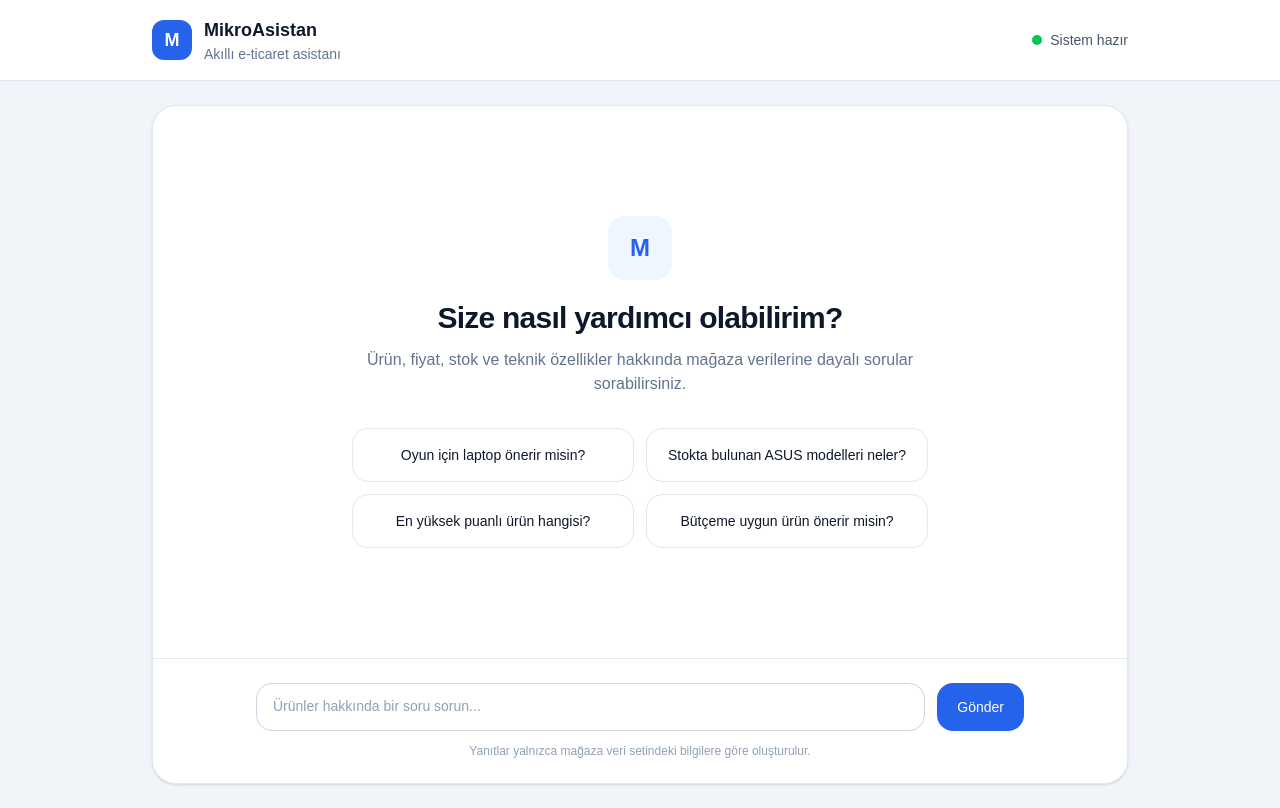
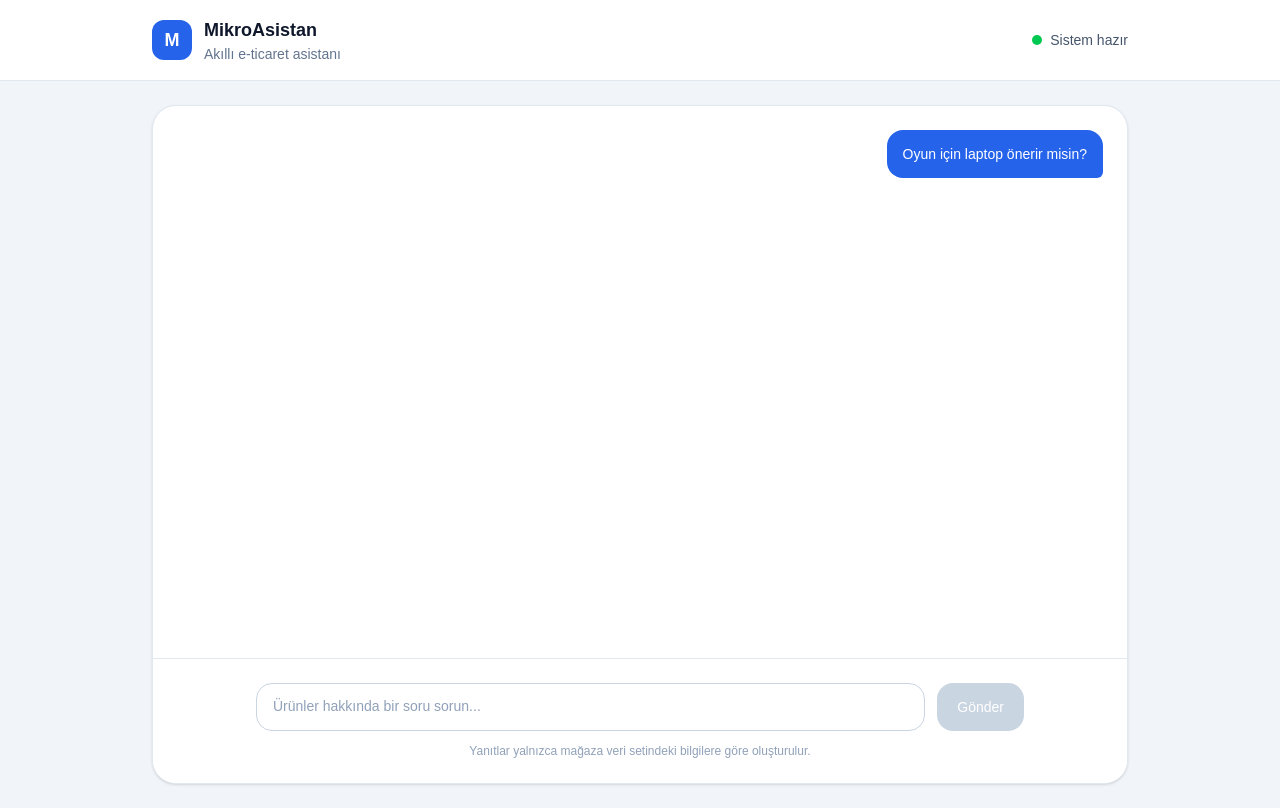
Before and after one commit to erenkara0/Smart-E-Commerce-Assistant, a Next.js app in the folder frontend/: page / in a window 1280 px wide. Both pictures are taken after a click on the button "Oyun için laptop önerir misin?". Built offline with nearby package versions, Linux system fonts and the light colour scheme.

Commit message:
feat: add interactive chat message flow

```diff
--- a/frontend/src/app/page.tsx
+++ b/frontend/src/app/page.tsx
@@ -1,4 +1,48 @@
+"use client";
+
+import { FormEvent, useState } from "react";
+
+type ChatMessage = {
+  id: string;
+  role: "user" | "assistant";
+  content: string;
+};
+
+const suggestedQuestions = [
+  "Oyun için laptop önerir misin?",
+  "Stokta bulunan ASUS modelleri neler?",
+  "En yüksek puanlı ürün hangisi?",
+  "Bütçeme uygun ürün önerir misin?",
+];
+
 export default function Home() {
+  const [messageInput, setMessageInput] = useState("");
+  const [messages, setMessages] = useState<ChatMessage[]>([]);
+
+  function sendMessage(content: string) {
+    const cleanedMessage = content.trim();
+
+    if (!cleanedMessage) {
+      return;
+    }
+
+    setMessages((currentMessages) => [
+      ...currentMessages,
+      {
+        id: crypto.randomUUID(),
+        role: "user",
+        content: cleanedMessage,
+      },
+    ]);
+
+    setMessageInput("");
+  }
+
+  function handleSubmit(event: FormEvent<HTMLFormElement>) {
+    event.preventDefault();
+    sendMessage(messageInput);
+  }
+
   return (
     <div className="min-h-screen bg-slate-100 text-slate-900">
       <header className="border-b border-slate-200 bg-white">
@@ -25,8 +69,9 @@ export default function Home() {
 
       <main className="mx-auto flex min-h-[calc(100vh-73px)] max-w-5xl flex-col px-4 py-6 sm:px-6">
         <section className="flex flex-1 flex-col overflow-hidden rounded-3xl border border-slate-200 bg-white shadow-sm">
-          <div className="flex flex-1 items-center justify-center p-6">
-            <div className="max-w-xl text-center">
+          <div className="flex flex-1 overflow-y-auto p-6">
+            {messages.length === 0 ? (
+              <div className="m-auto max-w-xl text-center">
                 <div className="mx-auto mb-5 flex h-16 w-16 items-center justify-center rounded-2xl bg-blue-50 text-2xl font-bold text-[#2563EB]">
                   M
                 </div>
@@ -41,39 +86,41 @@ export default function Home() {
                 </p>
 
                 <div className="mt-8 grid gap-3 text-left sm:grid-cols-2">
+                  {suggestedQuestions.map((question) => (
                     <button
+                      key={question}
                       type="button"
+                      onClick={() => sendMessage(question)}
                       className="rounded-2xl border border-slate-200 p-4 text-sm transition hover:border-blue-300 hover:bg-blue-50"
                     >
-                  Oyun için laptop önerir misin?
+                      {question}
                     </button>
-
-                <button
-                  type="button"
-                  className="rounded-2xl border border-slate-200 p-4 text-sm transition hover:border-blue-300 hover:bg-blue-50"
-                >
-                  Stokta bulunan ASUS modelleri neler?
-                </button>
-
-                <button
-                  type="button"
-                  className="rounded-2xl border border-slate-200 p-4 text-sm transition hover:border-blue-300 hover:bg-blue-50"
-                >
-                  En yüksek puanlı ürün hangisi?
-                </button>
-
-                <button
-                  type="button"
-                  className="rounded-2xl border border-slate-200 p-4 text-sm transition hover:border-blue-300 hover:bg-blue-50"
-                >
-                  Bütçeme uygun ürün önerir misin?
-                </button>
+                  ))}
                 </div>
               </div>
+            ) : (
+              <div className="flex w-full flex-col gap-4">
+                {messages.map((message) => (
+                  <div
+                    key={message.id}
+                    className={
+                      message.role === "user"
+                        ? "ml-auto max-w-[80%] rounded-2xl rounded-br-md bg-[#2563EB] px-4 py-3 text-sm leading-6 text-white"
+                        : "mr-auto max-w-[80%] rounded-2xl rounded-bl-md bg-slate-100 px-4 py-3 text-sm leading-6 text-slate-800"
+                    }
+                  >
+                    {message.content}
+                  </div>
+                ))}
+              </div>
+            )}
           </div>
 
           <div className="border-t border-slate-200 bg-white p-4 sm:p-6">
-            <form className="mx-auto flex max-w-3xl items-end gap-3">
+            <form
+              onSubmit={handleSubmit}
+              className="mx-auto flex max-w-3xl items-end gap-3"
+            >
               <label htmlFor="chat-message" className="sr-only">
                 Mesajınız
               </label>
@@ -82,13 +129,16 @@ export default function Home() {
                 id="chat-message"
                 name="message"
                 rows={1}
+                value={messageInput}
+                onChange={(event) => setMessageInput(event.target.value)}
                 placeholder="Ürünler hakkında bir soru sorun..."
                 className="min-h-12 flex-1 resize-none rounded-2xl border border-slate-300 px-4 py-3 text-sm outline-none transition placeholder:text-slate-400 focus:border-[#2563EB] focus:ring-4 focus:ring-blue-100"
               />
 
               <button
-                type="button"
-                className="h-12 rounded-2xl bg-[#2563EB] px-5 text-sm font-medium text-white transition hover:bg-[#1E40AF]"
+                type="submit"
+                disabled={!messageInput.trim()}
+                className="h-12 rounded-2xl bg-[#2563EB] px-5 text-sm font-medium text-white transition hover:bg-[#1E40AF] disabled:cursor-not-allowed disabled:bg-slate-300"
               >
                 Gönder
               </button>
```
Lines whose indentation alone changed are shown as unchanged.
